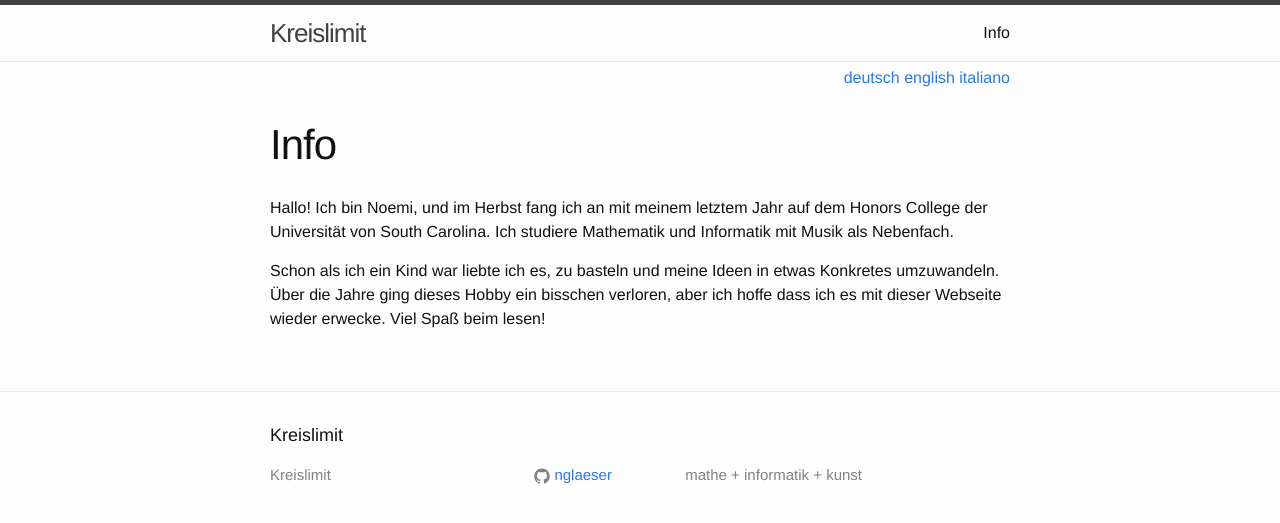
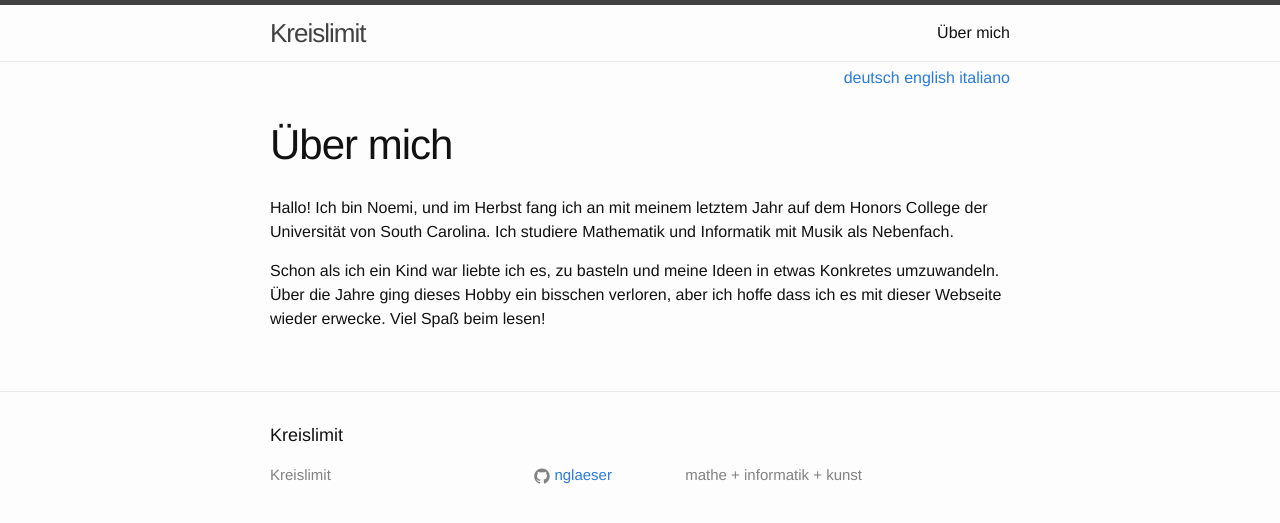
Before and after one commit to nglaeser/minima-site, a Jekyll site: the page built from info.md, in a window 1280 px wide. Shown: the top 523 px of the page. Built offline with Jekyll 4.4.1, drawn with Linux system fonts in a browser that asks for light colours.

Commit message:
update about titles

```diff
--- a/info.md
+++ b/info.md
@@ -1,6 +1,6 @@
 ---
 layout: page
-title: Info
+title: Über mich
 ref: about
 lang: de
 ---
```
Also changed, not shown: sul-sito.md (+1 -1 lines).
